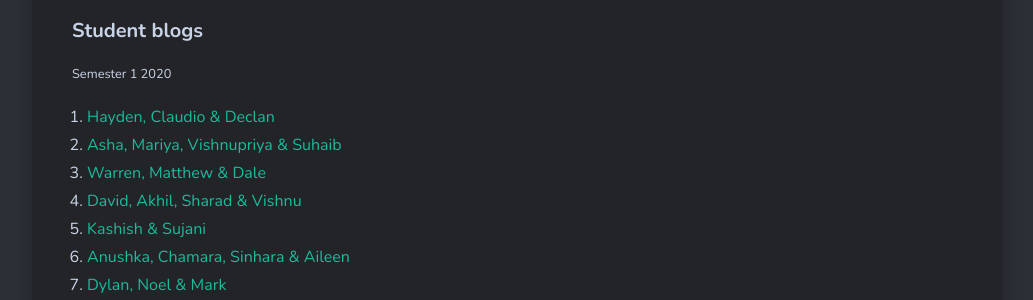
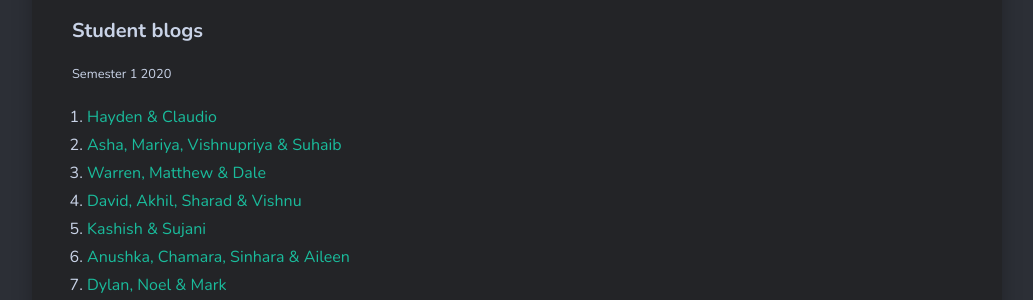
Before and after one commit to larsoliverdam/nmit, a Jekyll site: the page built from _pages/NET603.md, in a window 1280 px wide and 900 px high, scrolled down 698 px. Shown: the part 154-454 px from the top of the window, without its empty margins (123-1156 px from the left). Built offline with Jekyll 4.4.1, drawn with Linux system fonts in a browser that asks for light colours; nearby versions of some CDN libraries; comment, search, counter and statistics services are not loaded.

Commit message:
PRJ70x  blog add

```diff
--- a/_pages/NET603.md
+++ b/_pages/NET603.md
@@ -8,7 +8,7 @@
 #### Student blogs
 <small> Semester 1 2020</small>
 
-1. [Hayden, Claudio & Declan](https://docs.google.com/document/d/1OkbDPg1hEQYgu_7-qP7tVlXxpkadMAhgVTjXTE5IZlo/edit?usp=sharing)
+1. [Hayden & Claudio](https://docs.google.com/document/d/1OkbDPg1hEQYgu_7-qP7tVlXxpkadMAhgVTjXTE5IZlo/edit?usp=sharing)
 2. [Asha, Mariya, Vishnupriya & Suhaib](http://http470.home.blog/)
 3. [Warren, Matthew & Dale](https://groupnet602.blogspot.com/)
 4. [David, Akhil, Sharad & Vishnu](https://vadblogcom.wordpress.com/)
```
